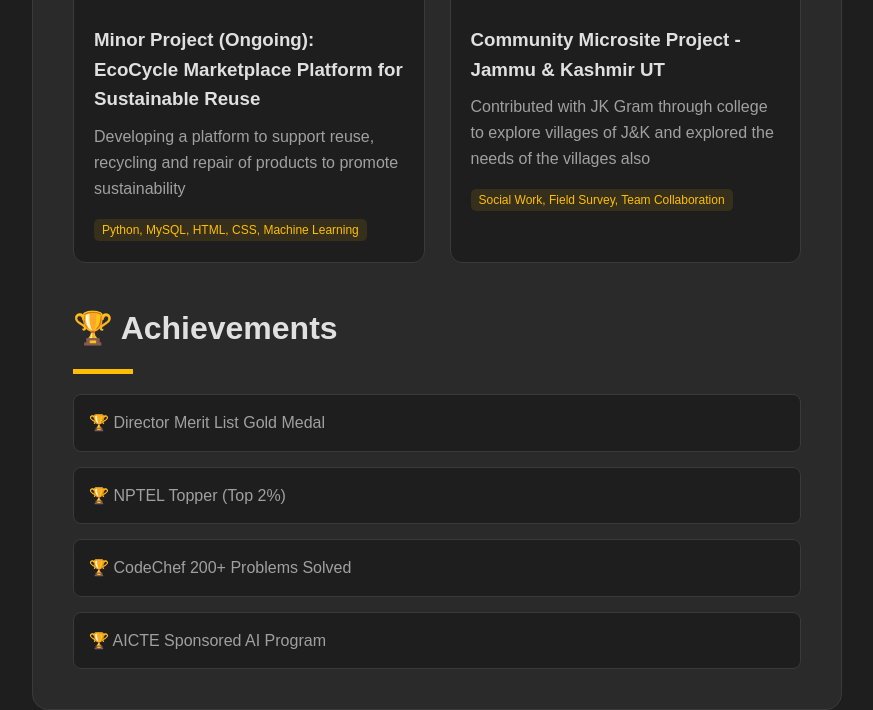
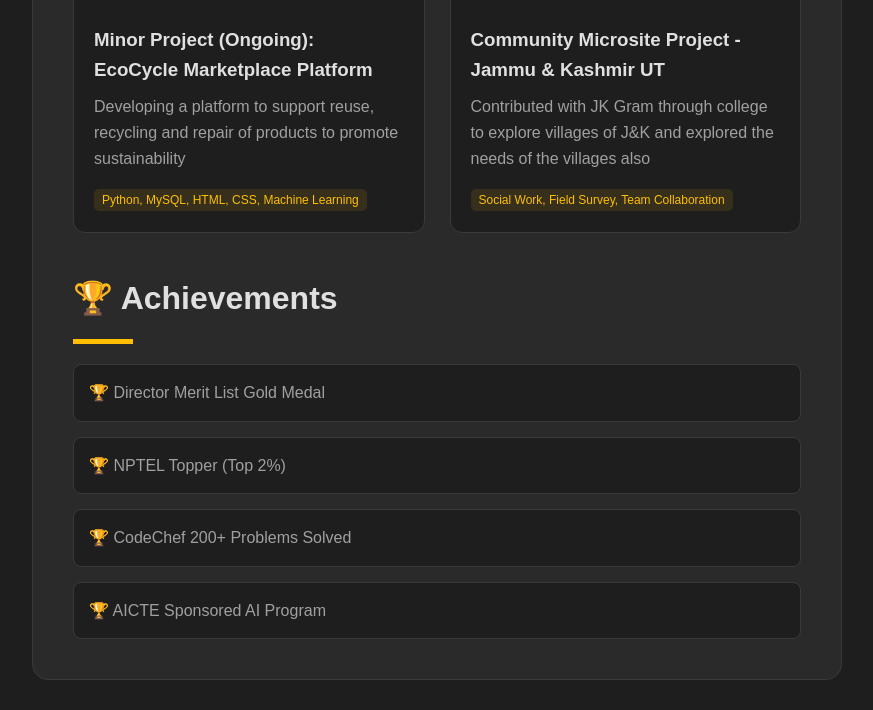
Before and after one commit to MAHISHARMA-2023A1R078/Portfolio, a plain HTML site: page index.html in a window 1280 px wide. Shown: the part 1520-2230 px from the top of the page, without its empty margins (398-1271 px from the left). After the commit the page ends 2200 px from the top, so only its background shows below. Drawn offline with Linux system fonts and the light colour scheme.

Commit message:
index.html

```diff
--- a/index.html
+++ b/index.html
@@ -131,7 +131,7 @@
                     <div class="project">
                         <img src="https://img.freepik.com/free-vector/flat-design-circular-economy-infographic_23-2149195974.jpg" alt="">
                         <div class="card">
-                            <h3>Minor Project (Ongoing): EcoCycle Marketplace Platform for Sustainable Reuse</h3>
+                            <h3>Minor Project (Ongoing): EcoCycle Marketplace Platform</h3>
                             <p>Developing a platform to support reuse, recycling and repair of products to promote sustainability</p>
                             <span>Python, MySQL, HTML, CSS, Machine Learning</span>
                         </div>
```
